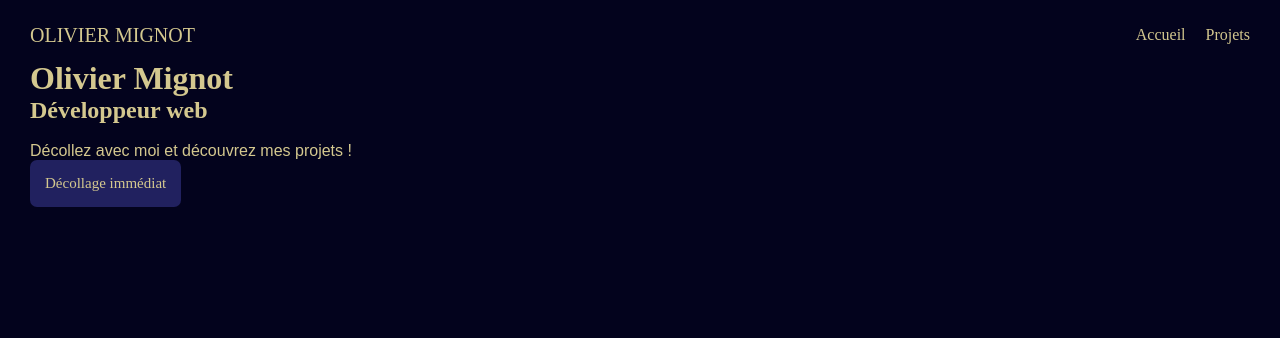
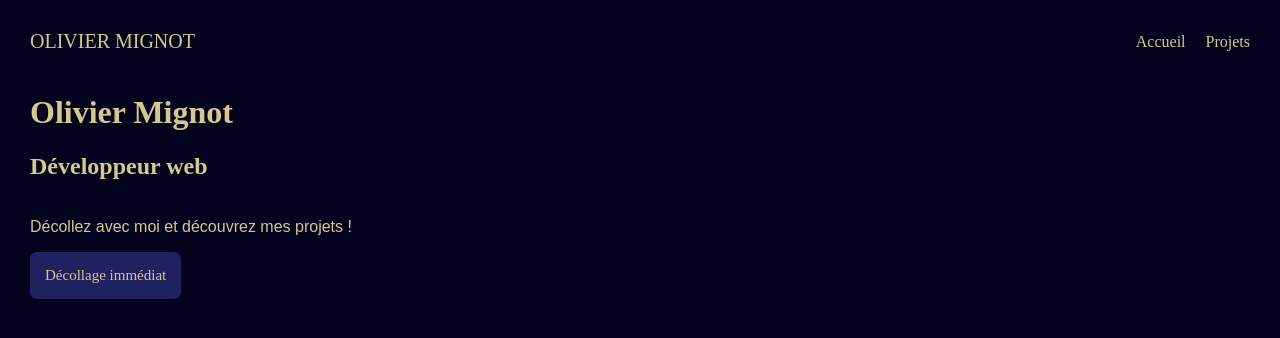
Before and after one commit to Olipt-M/Olipt-M.github.io, a Vue app: page / in a window 1280 px wide. Shown: the top 338 px of the page. Built offline with nearby package versions, Linux system fonts and the light colour scheme; a web font is replaced by a local one.

Commit message:
minor update

```diff
--- a/src/assets/_reset.scss
+++ b/src/assets/_reset.scss
@@ -15,8 +15,3 @@ body {
 img {
   width: 100%;
 }
-
-h1, h2, p, div {
-  margin: 0;
-  padding: 0;
-}
```
